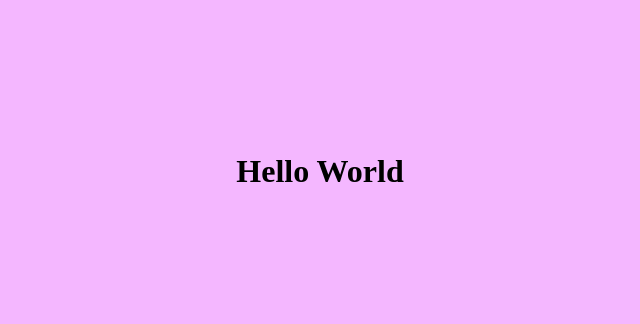
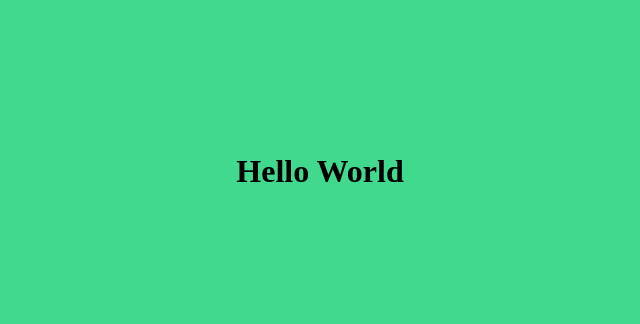
Before and after one commit to pimkanters/kanterspim.github.io, a plain HTML site: page index.html in a window 1280 px wide. Shown: the whole page, without its empty margins (320-960 px from the left). Drawn offline with Linux system fonts and the light colour scheme.

Commit message:
Update hello-world.css

```diff
--- a/hello-world.css
+++ b/hello-world.css
@@ -1,5 +1,5 @@
 body {
-    background-color: #f4b7ff;
+    background-color: #41D98D;
 }
 
 .vertical-container {
```
